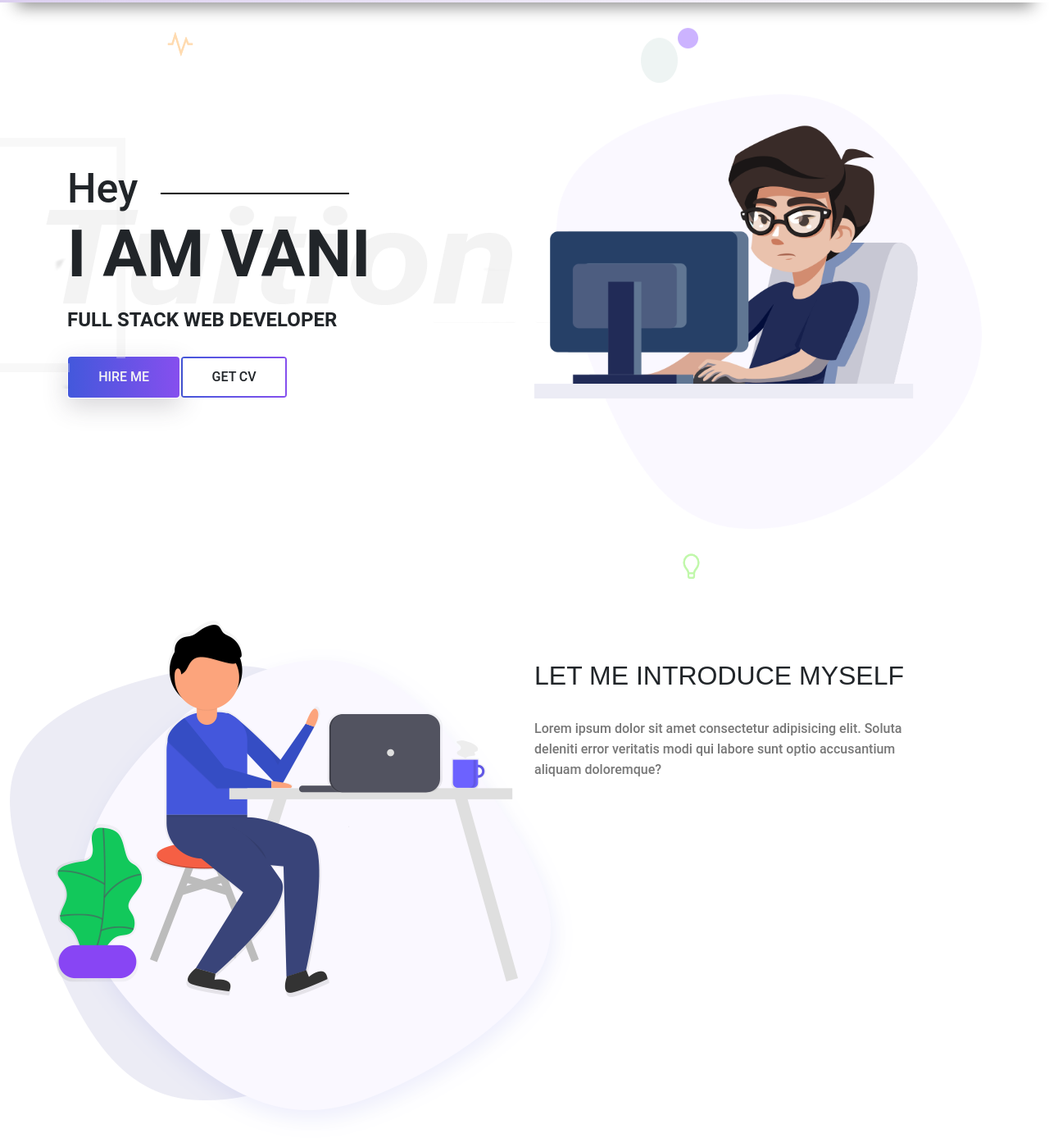
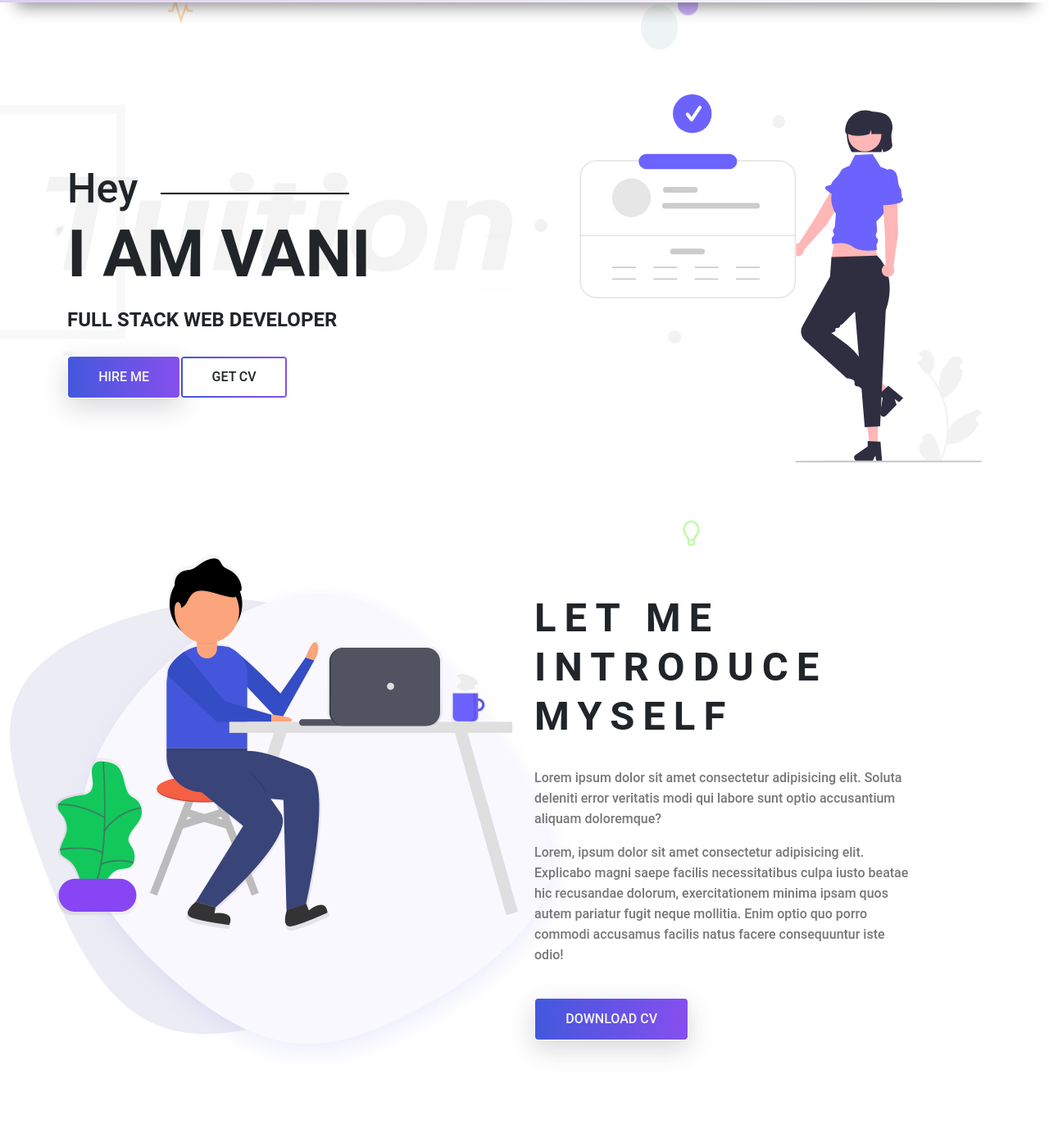
Before and after one commit to vanimittal1304/Portfolio, a plain HTML site: page index.html in a window 1280 px wide. Shown: the part 72-1460 px from the top of the page at 82% size. After the commit the page ends 1379 px from the top, so only its background shows below. Drawn offline with nearby package versions, Linux system fonts and the light colour scheme.

Commit message:
about us complete

```diff
--- a/css/style.css
+++ b/css/style.css
@@ -161,5 +161,15 @@
 }
 
 
+/* CSS FOR BANNER AREA ENDS */
 
-/* CSS FOR BANNER AREA ENDS */
+/* CSS FOR ABOUT US SECTION */
+.site-main .about-area .about-title h2>span{
+  display: block;
+  font: normal bold 49px/60px var(--roboto);
+  letter-spacing: 10px;
+}
+.site-main .about-area .about-title.paragraph>p{
+  padding: .4rem 0;
+}
+/* CSS FOR ABOUT US SECTION ENDS HERE */
--- a/index.html
+++ b/index.html
@@ -65,7 +65,7 @@
                         </div>
                     </div>
                     <div class="col-lg-6 col-md-12 banner-image">
-                        <img src="./img/banner/banner-image.png" alt="banner-img" class="img-fluid" >
+                        <img src="./img/undraw_information_tab_re_f0w3.svg" alt="banner-img" class="img-fluid" >
                     </div>
                 </div>
             </div>
@@ -91,7 +91,11 @@
                             <p class="para">
                                 Lorem ipsum dolor sit amet consectetur adipisicing elit. Soluta deleniti error veritatis modi qui labore sunt optio accusantium aliquam doloremque?
                             </p>
+                            <p class="para">
+                                Lorem, ipsum dolor sit amet consectetur adipisicing elit. Explicabo magni saepe facilis necessitatibus culpa iusto beatae hic recusandae dolorum, exercitationem minima ipsam quos autem pariatur fugit neque mollitia. Enim optio quo porro commodi accusamus facilis natus facere consequuntur iste odio!
+                            </p>
                         </div>
+                        <button type="button" class="btn button primary-button text-uppercase">Download CV</button>
                     </div>
                 </div>
             </div>
```
Also changed, not shown: img/undraw_information_tab_re_f0w3.svg (added).
